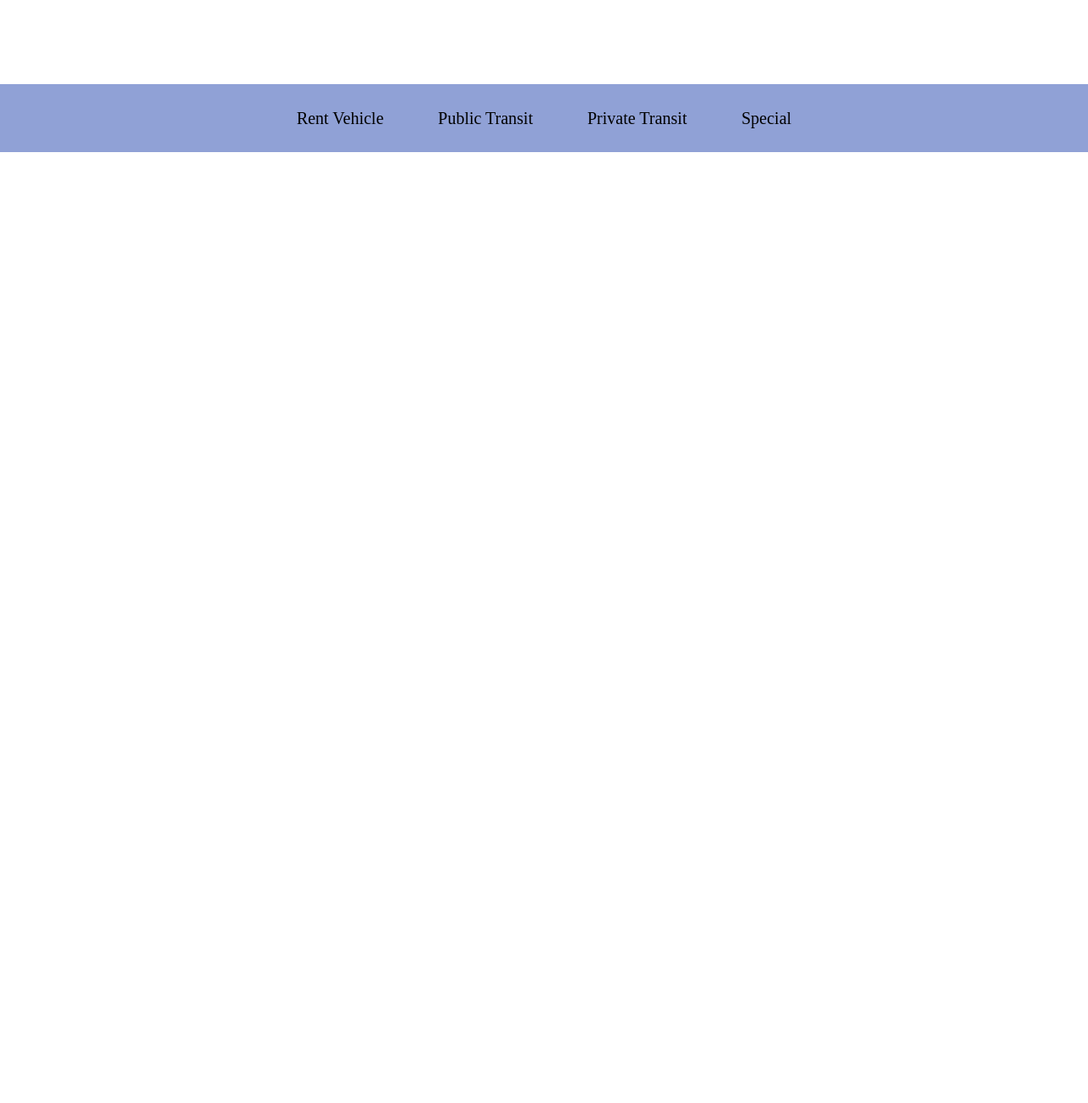
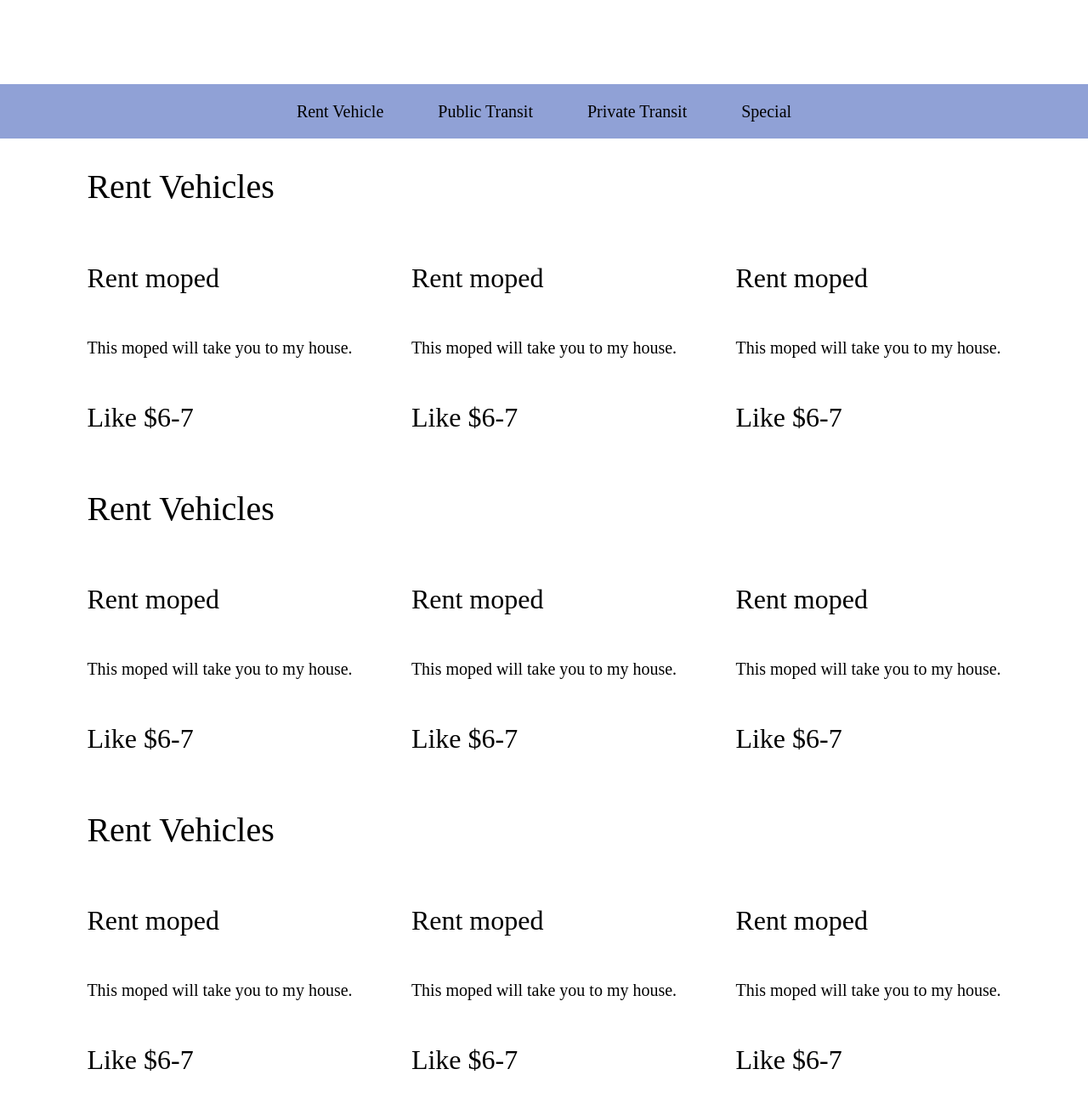
Before and after one commit to jaydenGustaGato/jaydenGustaGato.github.io, a plain HTML site: page services.html in a window 1280 px wide. Shown: the part 1821-3119 px from the top of the page at 85% size. Before the commit the page ends 2000 px from the top, so only its background shows below. Drawn offline with Linux system fonts and the light colour scheme.

Commit message:
added general services layout
ME gustan los gatos

```diff
--- a/services.html
+++ b/services.html
@@ -69,13 +69,73 @@
 
         <!-- Services products -->
         <div id="rent_vehicle">
-
+            <h2>Rent Vehicles</h2>
+            <div>
+                <div class="services_option">
+                <div class="services_option_img"></div>
+                <h3>Rent moped</h3>
+                <p>This moped will take you to my house.</p>
+                <h3>Like $6-7</h3>
+            </div>
+            <div class="services_option">
+                <div class="services_option_img"></div>
+                <h3>Rent moped</h3>
+                <p>This moped will take you to my house.</p>
+                <h3>Like $6-7</h3>
+            </div>
+            <div class="services_option">
+                <div class="services_option_img"></div>
+                <h3>Rent moped</h3>
+                <p>This moped will take you to my house.</p>
+                <h3>Like $6-7</h3>
+            </div>
+            </div>
         </div>
         <div id="public_transit">
-
+            <h2>Rent Vehicles</h2>
+            <div>
+                <div class="services_option">
+                <div class="services_option_img"></div>
+                <h3>Rent moped</h3>
+                <p>This moped will take you to my house.</p>
+                <h3>Like $6-7</h3>
+            </div>
+            <div class="services_option">
+                <div class="services_option_img"></div>
+                <h3>Rent moped</h3>
+                <p>This moped will take you to my house.</p>
+                <h3>Like $6-7</h3>
+            </div>
+            <div class="services_option">
+                <div class="services_option_img"></div>
+                <h3>Rent moped</h3>
+                <p>This moped will take you to my house.</p>
+                <h3>Like $6-7</h3>
+            </div>
+            </div>
         </div>
         <div id="private_transit">
-
+            <h2>Rent Vehicles</h2>
+            <div>
+                <div class="services_option">
+                <div class="services_option_img"></div>
+                <h3>Rent moped</h3>
+                <p>This moped will take you to my house.</p>
+                <h3>Like $6-7</h3>
+            </div>
+            <div class="services_option">
+                <div class="services_option_img"></div>
+                <h3>Rent moped</h3>
+                <p>This moped will take you to my house.</p>
+                <h3>Like $6-7</h3>
+            </div>
+            <div class="services_option">
+                <div class="services_option_img"></div>
+                <h3>Rent moped</h3>
+                <p>This moped will take you to my house.</p>
+                <h3>Like $6-7</h3>
+            </div>
+            </div>
         </div>
         <div id="special_transit">
 
--- a/style.css
+++ b/style.css
@@ -1,4 +1,7 @@
 /* General item classes */
+html {
+    scroll-behavior: smooth;
+}
 body {
     margin: 0;
     padding: 0;
@@ -652,7 +655,7 @@ p {
     z-index: 9997;
 
     width: 100%;
-    height: 5rem;
+    height: 4rem;
     box-sizing: border-box;
 
     margin: 0;
@@ -664,8 +667,39 @@ p {
     margin-left: 2rem;
     margin-right: 2rem;
 }
-#rent_vehicle {
+.services_option {
+    display: flex;
+    flex-direction: column;
+    justify-content: start;
+    align-items: space-around;
+}
+.services_option:nth-child(1) {
+    margin-right: auto;
+}
+.services_option:nth-child(3) {
+    margin-left: auto;
+}
+#rent_vehicle, #public_transit, #private_transit {
+    display: flex;
+    flex-direction: column;
+    justify-content: space-evenly;
+    align-items: start;
 
+    width: 100vw;
+    height: fit-content;
+    box-sizing: border-box;
+
+    padding: 0 8% 0 8%;
+}
+#rent_vehicle > div, #public_transit > div, #private_transit > div {
+    display: flex;
+    flex-direction: row;
+    justify-content: space-evenly;
+    align-items: center;
+
+    width: 100%;
+    height: fit-content;
+    box-sizing: border-box;
 }
 #public_transit {
 
```
